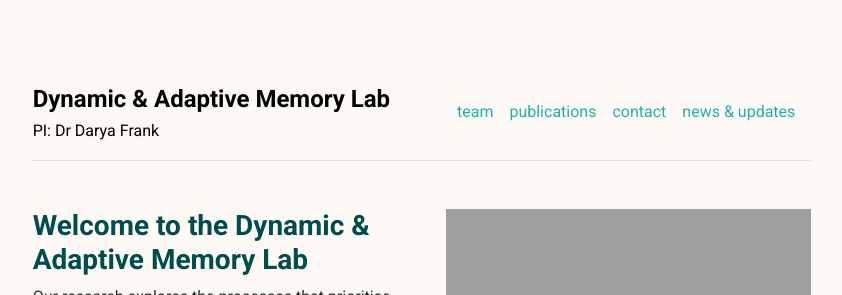
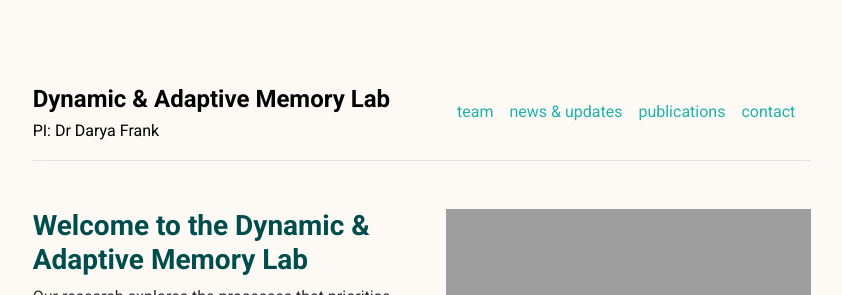
Before and after one commit to frank-dam-lab/frank-dam-lab.github.io, a Jekyll site: the page built from index.md, in a window 1280 px wide. Shown: the top 295 px of the page, without its empty margins (218-1060 px from the left). Built offline with Jekyll 4.4.1, drawn with Linux system fonts in a browser that asks for light colours; our own code applies the rules of GitHub Pages for plain Markdown files; part of the change alters nothing that is shown.

```diff
--- a/_data/settings.yml
+++ b/_data/settings.yml
@@ -1,8 +1,8 @@
 menu:
 - {name: 'team', url: '/people'}
+- {name: 'news & updates', url: '/news'}
 - {name: 'publications', url: '/publications'}
 - {name: 'contact', url: '/contact'}
-- {name: 'news & updates', url: '/news'}
 
 people:
 - {name: 'Darya Frank', title: 'Principal Investigator', email: 'darya.frank@manchester.ac.uk', image: 'assets/img/primary-investigator.jpg'}
```
